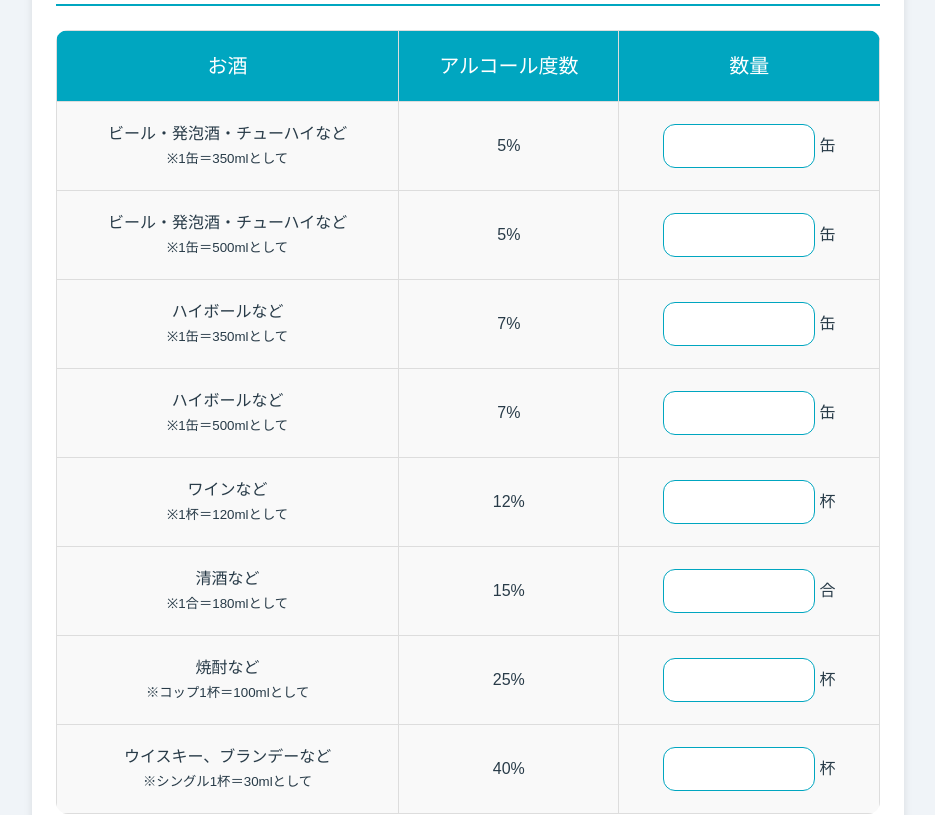
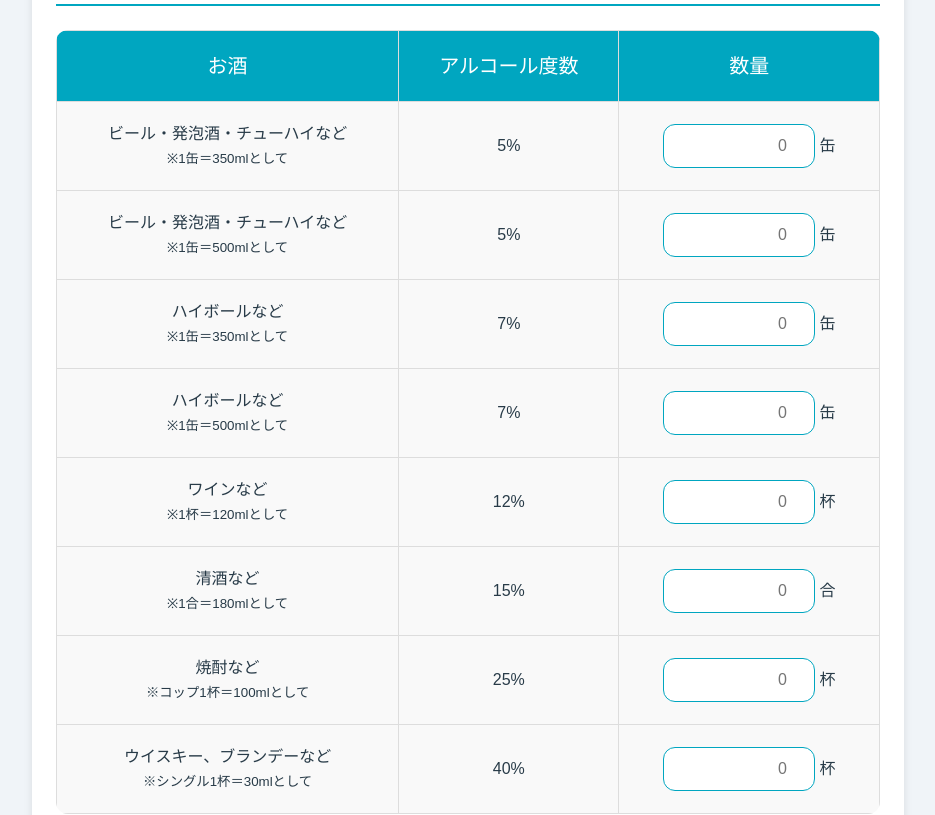
Before and after one commit to saitamau-maximum/alcoho-rhythm, a React (Vite) app in the folder client/: page /register in a window 1280 px wide. Shown: the part 480-1295 px from the top of the page, without its empty margins (172-1107 px from the left). Built offline with nearby package versions, Linux system fonts and the light colour scheme.

Commit message:
fix:placeholderを修正

```diff
--- a/client/src/register/Register.jsx
+++ b/client/src/register/Register.jsx
@@ -82,7 +82,7 @@ function Register() {
               </td>
               <td>5%</td>
               <td>
-                <input type="number" min="0" /> 缶
+                <input type="number" min="0" placeholder="0" /> 缶
               </td>
             </tr>
             <tr>
@@ -93,7 +93,7 @@ function Register() {
               </td>
               <td>5%</td>
               <td>
-                <input type="number" min="0" /> 缶
+                <input type="number" min="0" placeholder="0" /> 缶
               </td>
             </tr>
             <tr>
@@ -104,7 +104,7 @@ function Register() {
               </td>
               <td>7%</td>
               <td>
-                <input type="number" min="0" /> 缶
+                <input type="number" min="0" placeholder="0" /> 缶
               </td>
             </tr>
             <tr>
@@ -115,7 +115,7 @@ function Register() {
               </td>
               <td>7%</td>
               <td>
-                <input type="number" min="0" /> 缶
+                <input type="number" min="0" placeholder="0" /> 缶
               </td>
             </tr>
             <tr>
@@ -126,7 +126,7 @@ function Register() {
               </td>
               <td>12%</td>
               <td>
-                <input type="number" min="0" /> 杯
+                <input type="number" min="0" placeholder="0" /> 杯
               </td>
             </tr>
             <tr>
@@ -137,7 +137,7 @@ function Register() {
               </td>
               <td>15%</td>
               <td>
-                <input type="number" min="0" /> 合
+                <input type="number" min="0" placeholder="0" /> 合
               </td>
             </tr>
             <tr>
@@ -148,7 +148,7 @@ function Register() {
               </td>
               <td>25%</td>
               <td>
-                <input type="number" min="0" /> 杯
+                <input type="number" min="0" placeholder="0" /> 杯
               </td>
             </tr>
             <tr>
@@ -159,7 +159,7 @@ function Register() {
               </td>
               <td>40%</td>
               <td>
-                <input type="number" min="0" /> 杯
+                <input type="number" min="0" placeholder="0" /> 杯
               </td>
             </tr>
           </tbody>
--- a/client/src/register/register.css
+++ b/client/src/register/register.css
@@ -98,6 +98,7 @@ input[type="number"] {
   font-size: 16px;
   background-color: #ffffff;
   color: #283b48;
+  text-align: right;
 }
 
 /* 体調評価セクションのレイアウト */
```
